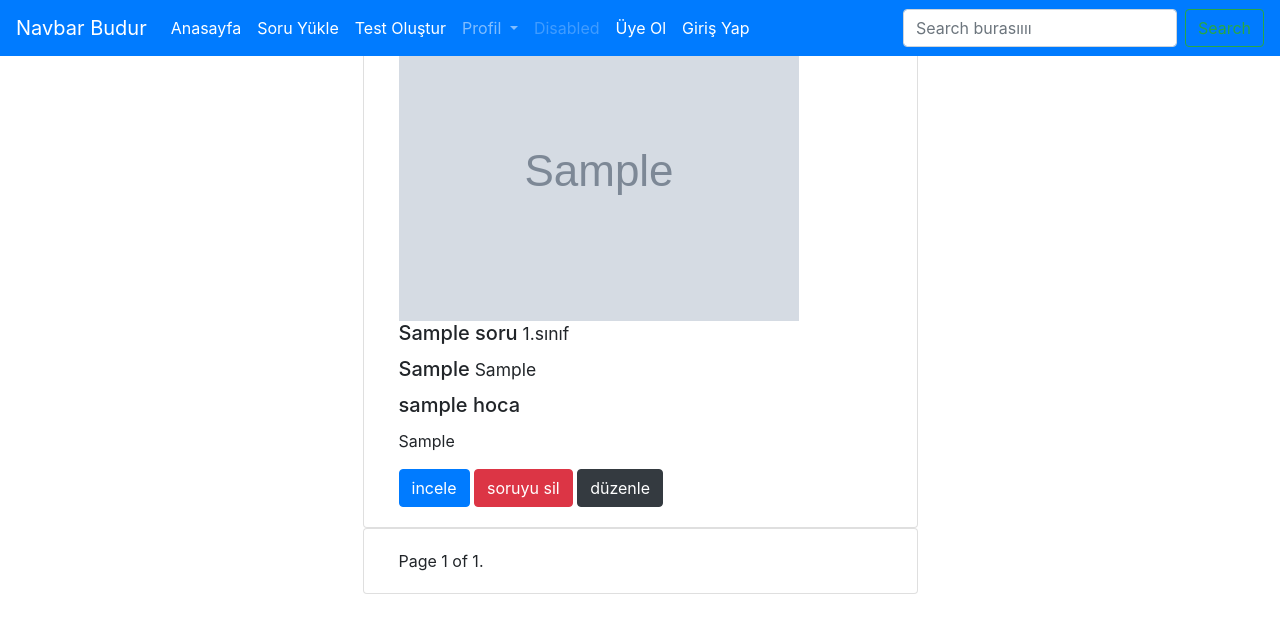
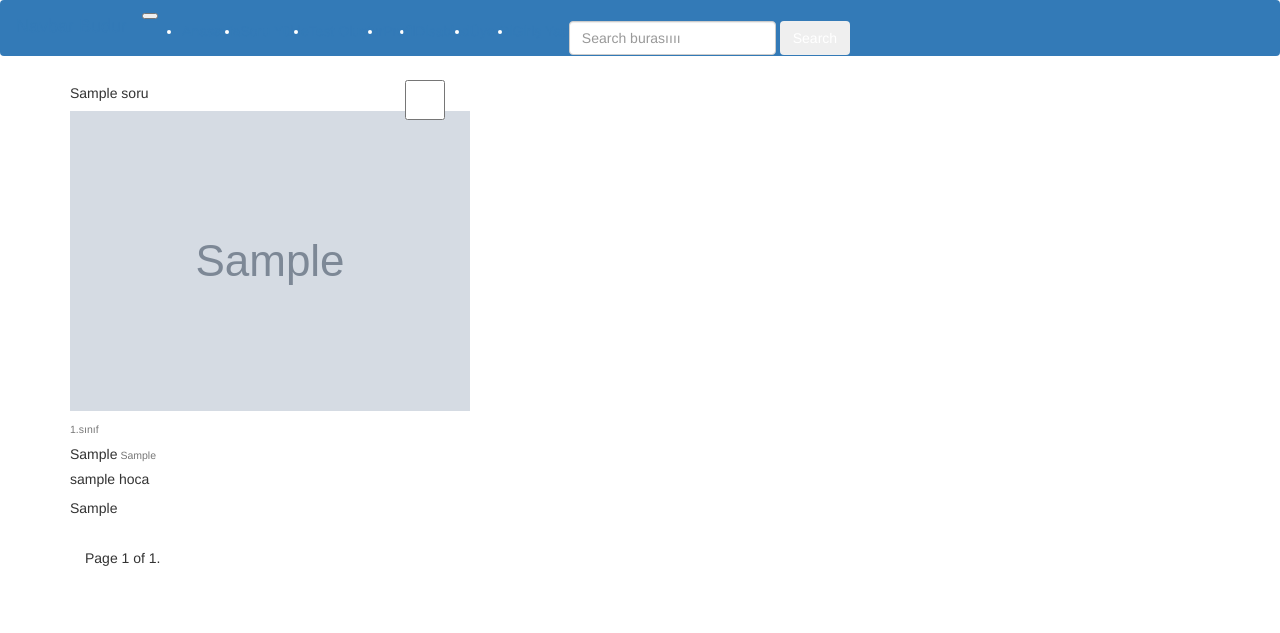
Before and after one commit to mr-ygt/TestMatik, a Django app: page /soru/index/ in a window 1280 px wide. Shown: the top 633 px of the page. Run offline with Django 3.2, Linux system fonts and the light colour scheme; tables that the repository leaves empty hold one stand-in row (values such as "Sample post"); grey boxes marked "Sample" are stand-in pictures; some libraries are stand-ins or nearby versions.

Commit message:
soruların yerleri ve sorulara checkboxlar bumbum

```diff
--- a/templates/soru/index.html
+++ b/templates/soru/index.html
@@ -4,24 +4,31 @@
 
 
     <div class="container">
+    <div class="row">
         {% for soru in sorular %}
-        <div class="card col-md-6 offset-md-3">
-            <div class="card-body">
+           <!-- <div class="col mb-3"> -->
+            <div class="col-xs-12 col-md-6 col-lg-4 mb-4 ">
+                <div class="card h-100" style="positon: relative;">
+                <h5 class="card-title">{{ soru.title }}</h5>
                     {% if soru.image %}
-                    <img src="{{ soru.image.url }}" class="img-fluid">
+                        <img src="{{ soru.image.url }}" class="card-img-top">
+                        <input type="checkbox" class="checkbox" id="check1" style="position: absolute; top: 0px; right: 0px; width: 40px; height: 40px"/>
                     {% endif %}
 
-                <h5 class="card-title">{{ soru.title }}<small>   {{ soru.sınıf }}.sınıf  </small></h5>
+                    <div class="card-body">
+
+                    <h5 class="card-title"><small>   {{ soru.sınıf }}.sınıf  </small></h5>
                     <h5 class="card-title">{{ soru.ders }}<small>   {{ soru.konu }}  </small></h5>
                     <h5 class="card-title">{{ soru.user }} hoca</h5>
                     <p class="card-text">{{ soru.soru|safe }}</p>
-                <a href="{{ soru.get_absolute_url }}" class="btn btn-primary">incele</a>
+                   <!-- <a href="{{ soru.get_absolute_url }}" class="btn btn-primary">incele</a>
                     <a href="{{ soru.get_delete_url }}" class="btn btn-danger">soruyu sil</a>
-                <a href="{{ soru.get_update_url }}" class="btn btn-dark">düzenle</a>
-
+                    <a href="{{ soru.get_update_url }}" class="btn btn-dark">düzenle</a>-->
+                </div>
                 </div>
             </div>
         {% endfor %}
+        </div>
 
      <div class="card col-md-6 offset-md-3">
             <div class="card-body">
```
Lines whose indentation alone changed are shown as unchanged.
